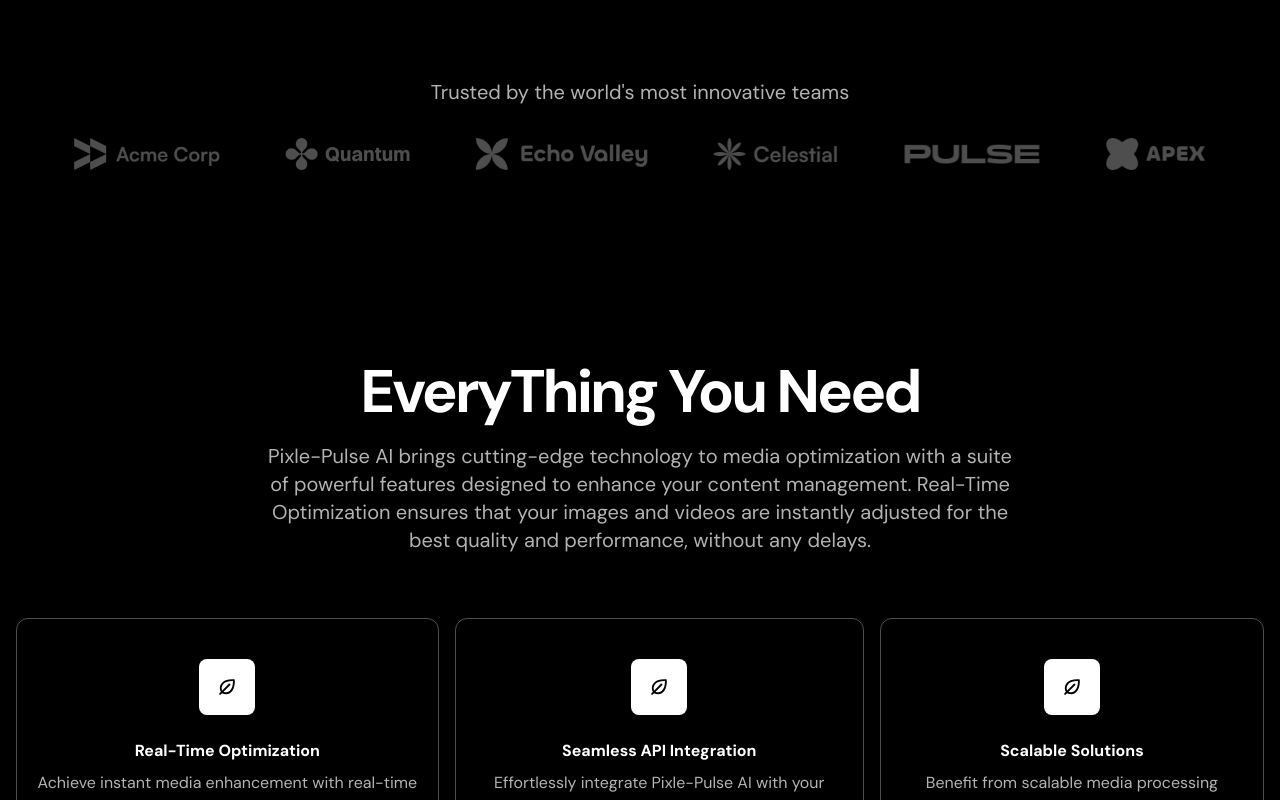
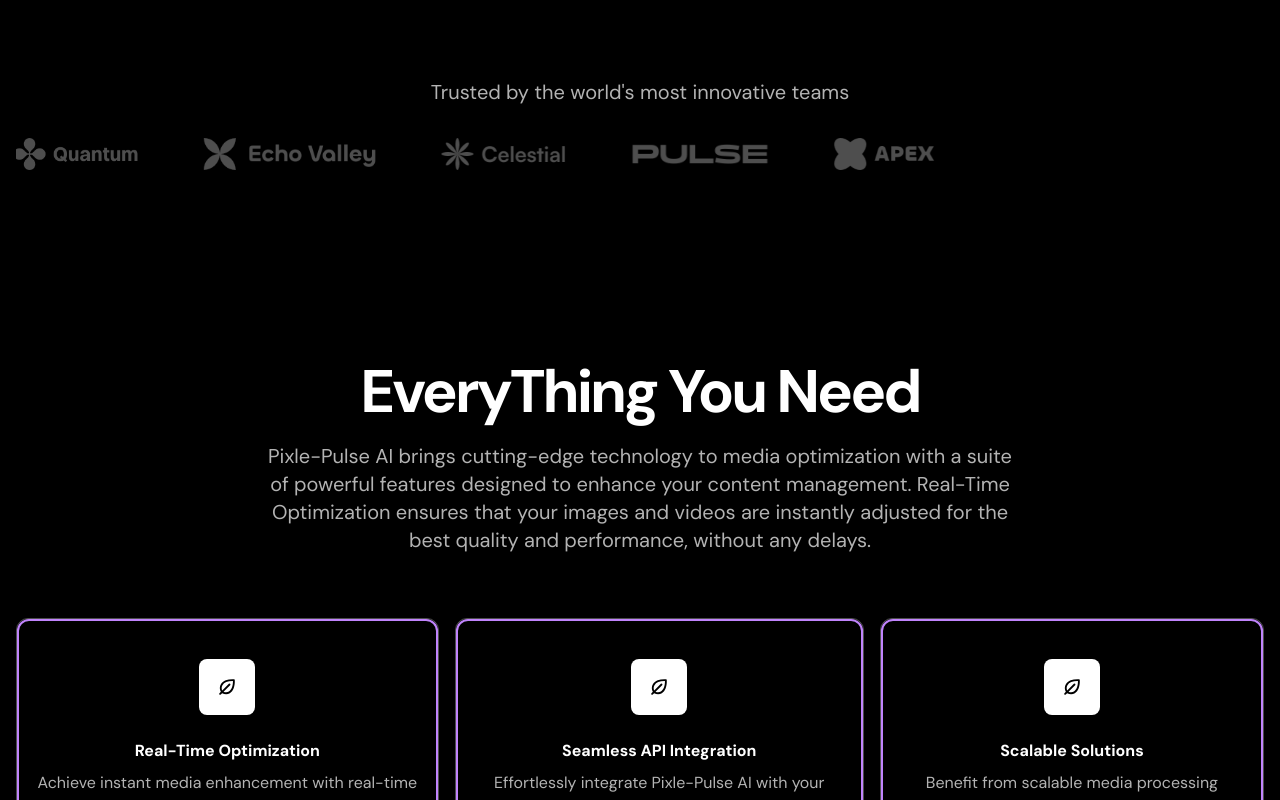
Before and after one commit to AsifAhmedSahil/Dark-Theme-SaaS-Landing-Page-Design---Next-Js---Tailwind---Framer-motion---Typescript, a Next.js app: page / in a window 1280 px wide. Shown: the part 880-1680 px from the top of the page. Built offline with nearby package versions, Linux system fonts and the light colour scheme.

Commit message:
animation

```diff
--- /dev/null
+++ b/src/components/Feature.tsx
@@ -0,0 +1,22 @@
+import EcosystemIcon from "../assets/icons/ecosystem.svg";
+
+const Feature = ({
+  title,
+  description,
+}: {
+  title: string;
+  description: string;
+}) => {
+  return (
+    <div className="border relative border-white/30 px-5 py-10 text-center rounded-xl">
+        <div className="absolute inset-0 border-2 border-purple-400 rounded-xl"></div>
+      <div className="inline-flex h-14 w-14 bg-white text-black justify-center items-center rounded-lg">
+        <EcosystemIcon />
+      </div>
+      <h3 className="mt-6 font-bold">{title}</h3>
+      <p className="mt-2 text-white/70">{description}</p>
+    </div>
+  );
+};
+
+export default Feature;
--- a/src/components/Features.tsx
+++ b/src/components/Features.tsx
@@ -1,5 +1,6 @@
+import Feature from "./Feature";
 
-import EcosystemIcon from '../assets/icons/ecosystem.svg'
+
 
 const features = [
   {
@@ -28,11 +29,7 @@ export const Features = () => {
         <div className='mt-16 flex gap-4 flex-col md:flex-row sm:flex-1'>
             {
               features.map((item,index)=>(
-                <div key={index} className='border border-white/30 px-5 py-10 text-center rounded-xl'>
-                  <div className='inline-flex h-14 w-14 bg-white text-black justify-center items-center rounded-lg'><EcosystemIcon/></div>
-                  <h3 className='mt-6 font-bold'>{item.title}</h3>
-                  <p className='mt-2 text-white/70'>{item.description}</p>
-                </div>
+                <Feature title={item.title} description={item.description} key={index}/>
               ))
             }
         </div>
--- a/src/components/LogoTicker.tsx
+++ b/src/components/LogoTicker.tsx
@@ -1,3 +1,4 @@
+'use client'
 import acmeLogo from "../assets/images/acme.png";
 import quantumLogo from "../assets/images/quantum.png";
 import echoLogo from "../assets/images/echo.png";
@@ -5,6 +6,7 @@ import celestialLogo from "../assets/images/celestial.png";
 import pulseLogo from "../assets/images/pulse.png";
 import apexLogo from "../assets/images/apex.png";
 import Image from "next/image";
+import {motion} from 'framer-motion'
 
 const images = [
   { src: acmeLogo, alt: "Acme Logo" },
@@ -23,7 +25,16 @@ export const LogoTicker = () => {
         <h2 className="text-xl text-center  text-white/70">Trusted by the {"world's"} most innovative teams</h2>
 
         <div className="overflow-hidden mt-8 flex justify-center">
-          <div className="flex gap-16">
+          <motion.div
+          transition={{
+            duration:9,
+            ease:"linear",
+            repeat:Infinity
+          }}
+          initial={{translateX:0}}
+          animate={{translateX:"-50%"}}
+          className="flex gap-16 flex-none pr-16"
+          >
             {images.map((image, index) => (
               <Image
                 key={index}
@@ -32,7 +43,15 @@ export const LogoTicker = () => {
                 className="flex-none h-8 w-auto"
               />
             ))}
-          </div>
+            {images.map((image, index) => (
+              <Image
+                key={index}
+                src={image.src}
+                alt={image.alt}
+                className="flex-none h-8 w-auto"
+              />
+            ))}
+          </motion.div>
         </div>
       </div>
     </div>
```
